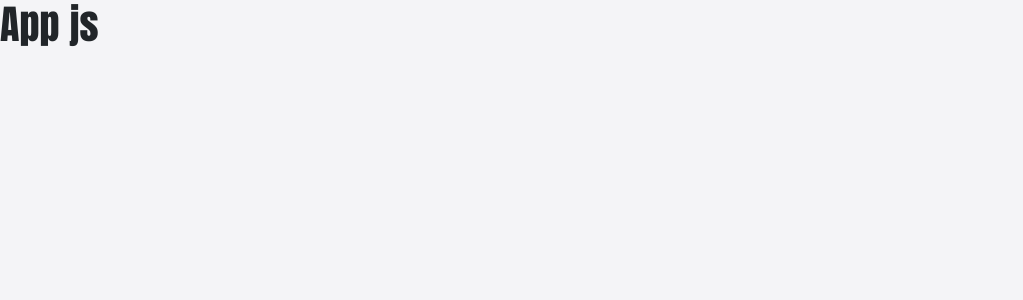
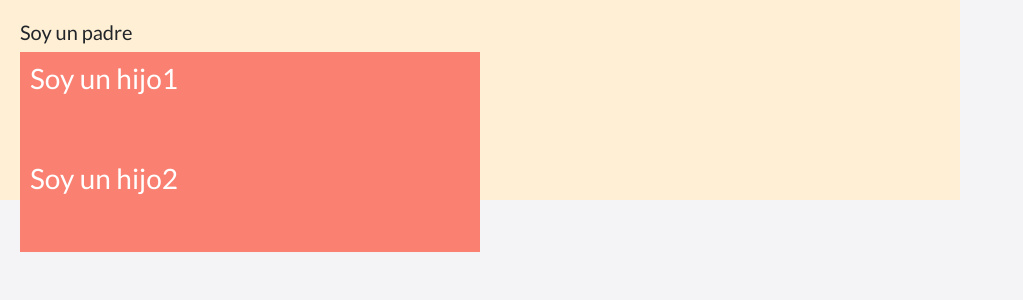
Before and after one commit to cytelsystem/reactClases, a React (Create React App) app: page / in a window 1280 px wide. Shown: the top 300 px of the page, without its empty margins (0-1023 px from the left). Built offline with nearby package versions, Linux system fonts and the light colour scheme.

Commit message:
trabajando con children

```diff
--- a/src/components/App.js
+++ b/src/components/App.js
@@ -1,8 +1,37 @@
 import React from 'react';
+
+
+function Padre(props) {
+  return (
+    <div style={{width: "75%", background: "#FFEFD5", height: "200px", padding: "20px"}}>
+      <h5>Soy un padre</h5>
+      {props.children}
+    </div>
+  )
+}
+
+function Hijo1(props) {
+  return (
+    <div style={{width: "50%", background: "#FA8072", height: "100px", padding: "10px", color: "white", fontSize: "30px"}}>
+      <h3>{props.autor}</h3>
+    </div>
+  )
+}
+
+function Hijo2(props) {
+  return (
+    <div style={{width: "50%", background: "#FA8072", height: "100px", padding: "10px", color: "white", fontSize: "30px"}}>
+      <h3>{props.autor}</h3>
+    </div>
+  )
+}
 
 function App() {
   return (
-    <div> <h1>App js</h1></div>
+    <Padre>
+      <Hijo1 autor="Soy un hijo1"/>
+      <Hijo2 autor="Soy un hijo2"/>
+    </Padre>
   )
 }
 
```
